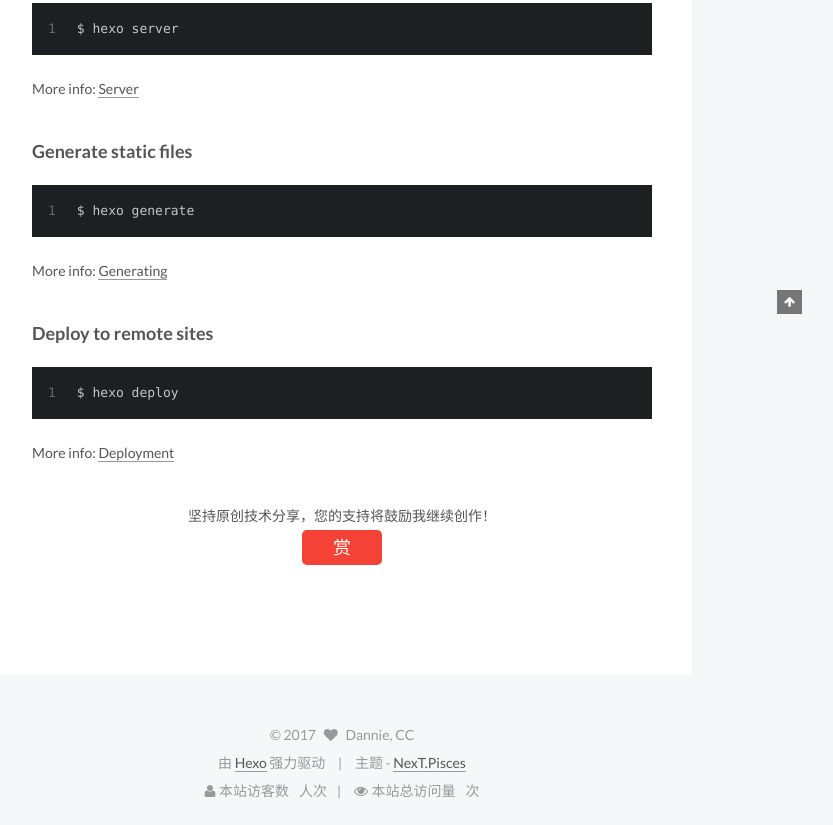
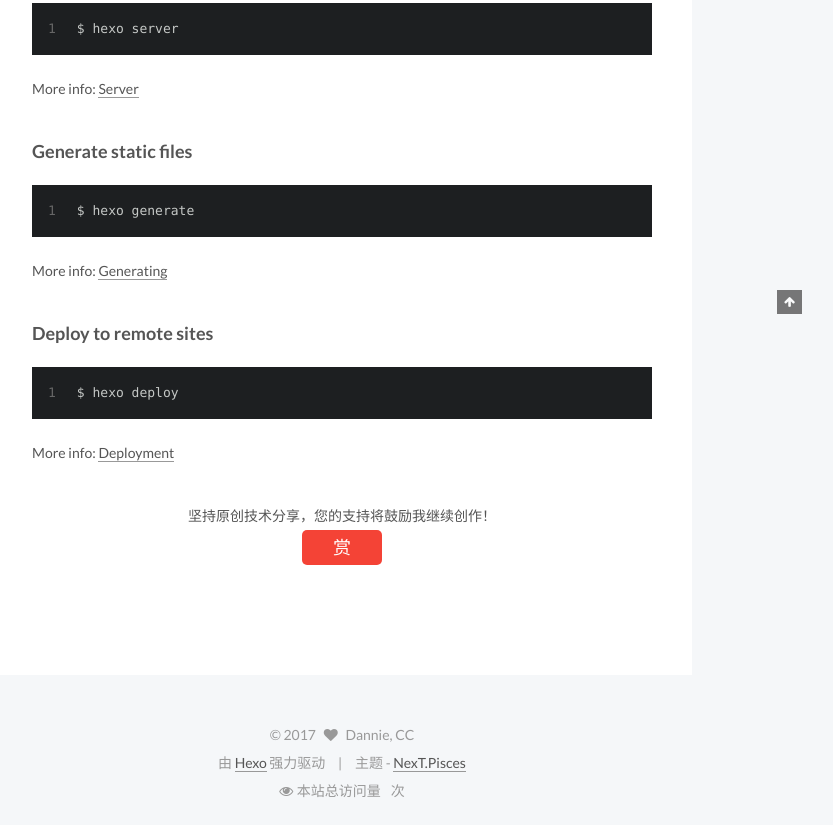
Before and after one commit to dannie007zxl/dannie007zxl.github.io, a plain HTML site: page 2017/01/03/hello-world/index.html in a window 1280 px wide. Shown: the part 586-1411 px from the top of the page, without its empty margins (428-1261 px from the left). Drawn offline with nearby package versions, Linux system fonts and the light colour scheme; some packages are replaced by stand-ins of ours; a script that the page names is missing.

Commit message:
Site updated: 2017-01-06 17:33:14

```diff
--- a/2017/01/03/hello-world/index.html
+++ b/2017/01/03/hello-world/index.html
@@ -534,8 +534,6 @@ Quick">
   <script async src="https://dn-lbstatics.qbox.me/busuanzi/2.3/busuanzi.pure.mini.js"></script>
 
 
-    <span class="site-uv"><i class="fa fa-user"> 本站访客数 </i><span class="busuanzi-value" id="busuanzi_value_site_uv"></span>人次</span>
-
 
 
     <span class="site-pv"><i class="fa fa-eye"> 本站总访问量</i><span class="busuanzi-value" id="busuanzi_value_site_pv"></span>次</span>
--- a/css/main.css
+++ b/css/main.css
@@ -1664,7 +1664,7 @@ pre .javascript .function {
   width: 4px;
   height: 4px;
   border-radius: 50%;
-  background: #c7a71b;
+  background: #4febbd;
 }
 .links-of-blogroll {
   font-size: 13px;
@@ -2182,13 +2182,6 @@ a.search-result {
 .page-pv .busuanzi-value {
   margin: 0 5px;
 }
-.site-uv {
-  margin-right: 10px;
-}
-.site-uv::after {
-  content: "|";
-  padding-left: 10px;
-}
 .use-motion .post {
   opacity: 0;
 }
```
Also changed, not shown: 404.html (+0 -2 lines), about/index.html (+0 -2 lines), archives/2017/01/index.html (+0 -2 lines), archives/2017/index.html (+0 -2 lines), archives/index.html (+0 -2 lines), categories/index.html (+0 -2 lines), index.html (+0 -2 lines), tags/index.html (+0 -2 lines).
